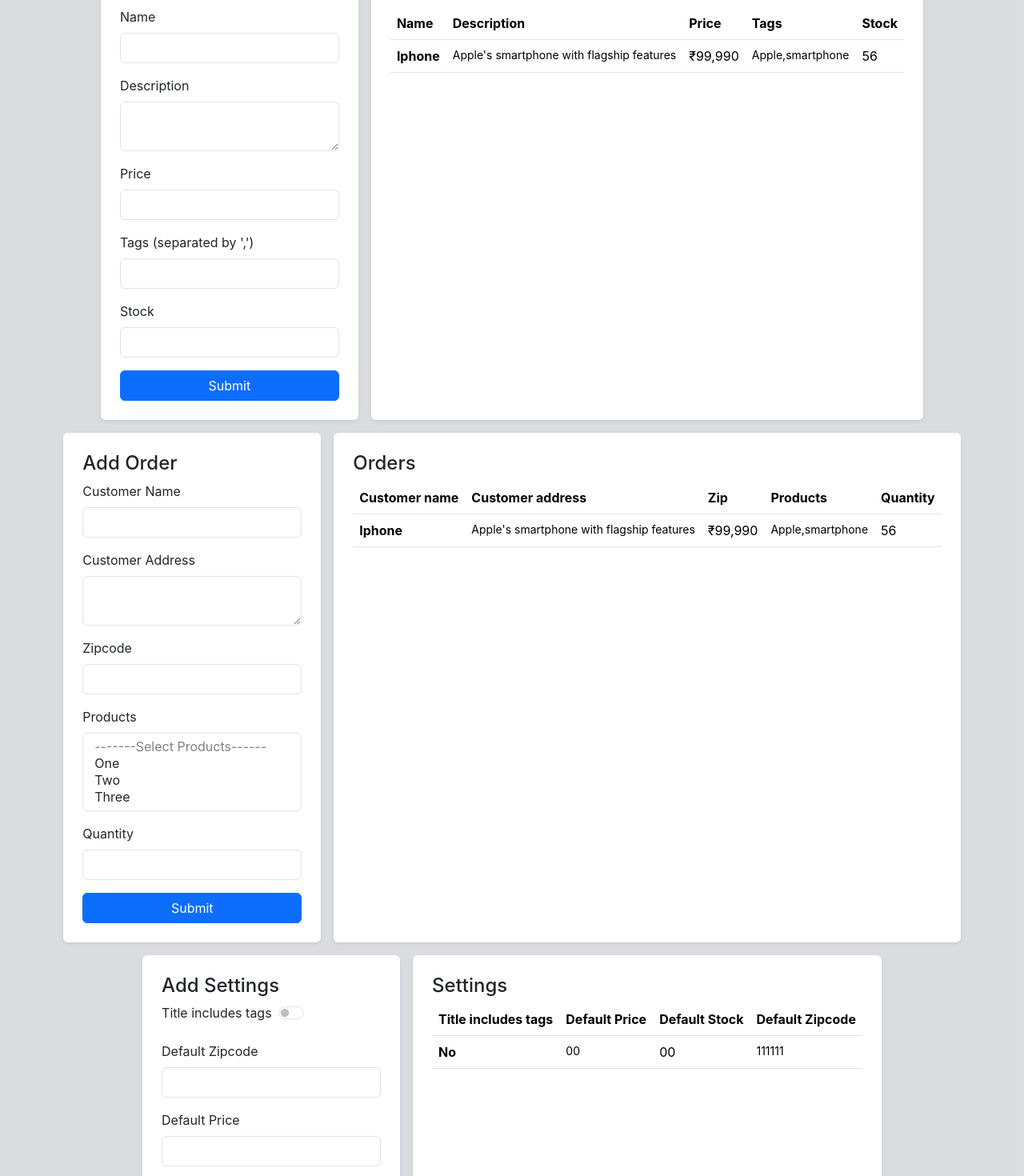
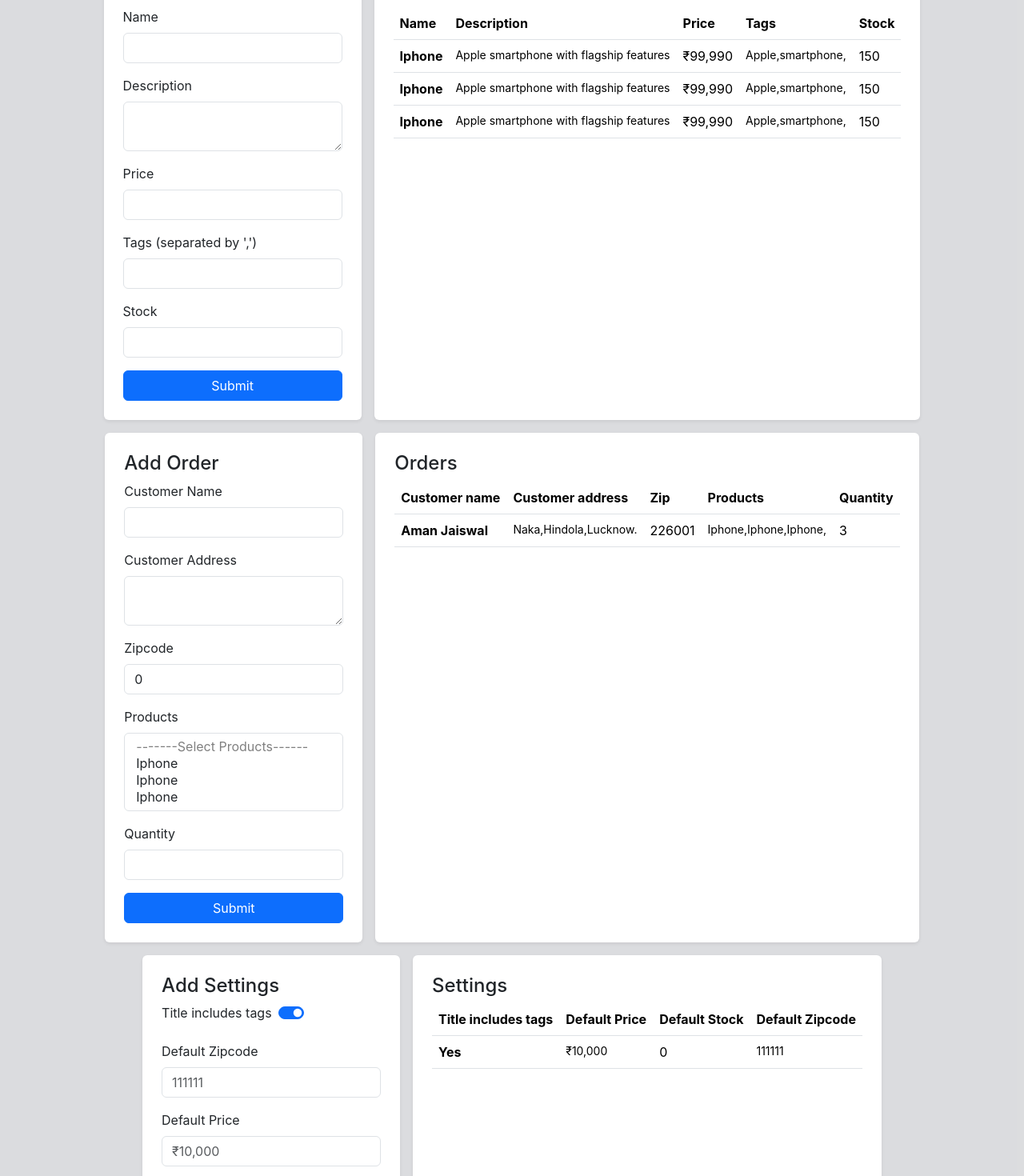
Before and after one commit to amanjaiswal-cedcoss/react-typescript-exercises, a React (Create React App) app: page / in a window 1280 px wide. Shown: the part 60-1530 px from the top of the page at 80% size. Built offline with nearby package versions, Linux system fonts and the light colour scheme.

Commit message:
final commit

```diff
--- a/src/App.tsx
+++ b/src/App.tsx
@@ -8,27 +8,59 @@ import ListProducts from "./components/ListProducts";
 import ListSettings from "./components/ListSettings";
 import { order, product, settings } from "./types";
 
+const initialProducts=[
+  { name:'Iphone',
+    description:'Apple smartphone with flagship features',
+    price:'₹99,990',
+    tags:['Apple','smartphone'],
+    stock:150,
+   },
+   { name:'Iphone',
+    description:'Apple smartphone with flagship features',
+    price:'₹99,990',
+    tags:['Apple','smartphone'],
+    stock:150,
+   },
+   { name:'Iphone',
+    description:'Apple smartphone with flagship features',
+    price:'₹99,990',
+    tags:['Apple','smartphone'],
+    stock:150,
+   },
+]
+
+const initialOrders=[
+  {
+    customerName:'Aman Jaiswal',
+    customerAddress:'Naka,Hindola,Lucknow.',
+    zipcode:226001,
+    products:initialProducts,
+    quantity:3,
+  }
+]
+
 function App() {
-  const [products, setProducts] = useState<product[]>([]);
-  const [orders, setOrders] = useState<order[]>([]);
-  const [settings, setSettings] = useState<settings>({ titleIncludesTags: false, defaultPrice: 0, defaultStock: 0, defaultZipcode: 111111,
-  });
+  const [products, setProducts] = useState<product[]>(initialProducts);
+  const [orders, setOrders] = useState<order[]>(initialOrders);
+  const [settings, setSettings] = useState<settings>({ titleIncludesTags: true, defaultPrice: '₹10,000', defaultStock: 0, defaultZipcode: 111111,});
 
-  const addSettings = () => {};
+  console.log('products-',products)
+  console.log('settings-',settings);
+
 
   return (
     <div className="App">
       <div className="d-flex justify-content-center ">
-        <AddProduct products={products} setProducts={setProducts}/>
-        <ListProducts />
+        <AddProduct products={products} setProducts={setProducts} settings={settings}/>
+        <ListProducts products={products} />
       </div>
       <div className="d-flex justify-content-center">
-        <AddOrder products={products} orders={orders} setOrders={setOrders} />
-        <ListOrders />
+        <AddOrder products={products} orders={orders} setOrders={setOrders} settings={settings} />
+        <ListOrders orders={orders} />
       </div>
       <div className="d-flex justify-content-center">
-        <AddSetting addSettings={addSettings} />
-        <ListSettings />
+        <AddSetting settings={settings} setSettings={setSettings} />
+        <ListSettings settings={settings}/>
       </div>
     </div>
   );
--- a/src/components/AddOrder.tsx
+++ b/src/components/AddOrder.tsx
@@ -1,12 +1,15 @@
 import React, { useRef } from 'react'
-import { order, product } from '../types'
+import { hookObj, order, product, settings } from '../types'
+import useConditions from './useConditions'
 interface IProps{
   products:product[]
   orders:order[]
   setOrders:React.Dispatch<React.SetStateAction<order[]>>
+  settings:settings
 }
 
 function AddOrder(props:IProps) {
+  const product = useRef<hookObj>({ name: "", price: "", tags: [], stock: 0, zipcode: 0});
 
   const refCustName=useRef<HTMLInputElement>(null)
   const refCustAddress=useRef<HTMLTextAreaElement>(null)
@@ -14,27 +17,34 @@ function AddOrder(props:IProps) {
   const refProducts=useRef<HTMLSelectElement>(null)
   const refQuantity=useRef<HTMLInputElement>(null)
 
-  const addOrder=()=>{
+  const finalObj = useConditions(props.settings, product.current);
+
+  const addOrder=(e:React.FormEvent<HTMLFormElement>)=>{
     if(refCustName.current!==null && refCustAddress.current!==null && refZipcode.current!==null && refProducts.current!==null && refQuantity.current!==null){
+      let tempArr:product[]=[]
       Array.from(refProducts.current.selectedOptions).forEach(ele=>{
-        console.log(ele.value)
+        tempArr.push(props.products[Number(ele.value)])
       })
+      product.current.zipcode=Number(refZipcode.current.value);
+      if(finalObj!==undefined){
+        let obj={
+          customerName:refCustName.current.value,
+          customerAddress:refCustAddress.current.value,
+          zipcode:finalObj.zipcode,
+          products:tempArr,
+          quantity:Number(refQuantity.current.value),
+        }
+        let temp=props.orders
+        temp.push(obj)
+        props.setOrders([...temp])
+        e.currentTarget.reset()
+      }
 
-      let obj={
-        customerName:refCustName.current.value,
-        customerAddress:refCustAddress.current.value,
-        zipcode:Number(refZipcode.current.value),
-        products:refProducts.current.value,
-        quantity:refQuantity.current.value,
-      }
-      // let temp=props.orders
-      // temp.push(obj)
-      // props.setOrders(temp)
     }
   }
 
   return (
-    <form className="border border-dark m-2 card p-4 d-inline-flex card shadow-sm border-0"  onSubmit={(e)=>{e.preventDefault();addOrder()}}>
+    <form className="border border-dark m-2 card p-4 d-inline-flex card shadow-sm border-0"  onSubmit={(e)=>{e.preventDefault();addOrder(e)}}>
       <h4>Add Order</h4>
       <div className="mb-3">
         <label className="form-label">Customer Name</label>
@@ -46,20 +56,20 @@ function AddOrder(props:IProps) {
       </div>
       <div className="mb-3">
         <label className="form-label">Zipcode</label>
-        <input ref={refZipcode} type="number" className="form-control" id="zipcode"/>
+        <input ref={refZipcode} defaultValue={0} min={0} type="number" className="form-control" id="zipcode"/>
       </div>
       <div className="mb-3">
         <label className="form-label">Products</label>
         <select ref={refProducts} className="form-select" multiple aria-label="multiple select example">
           <option disabled>-------Select Products------</option>
-          <option value="1">One</option>
-          <option value="2">Two</option>
-          <option value="3">Three</option>
+          {props.products.map((ele,i)=>{
+            return <option key={i} value={i}>{ele.name}</option>
+          })}
         </select>
       </div>
       <div className="mb-3">
         <label className="form-label">Quantity</label>
-        <input ref={refQuantity} type="number" className="form-control" id="quantity"/>
+        <input ref={refQuantity} required type="number" className="form-control" id="quantity"/>
       </div>
       <button type="submit" className="btn btn-primary">Submit</button>
     </form>
--- a/src/components/AddProduct.tsx
+++ b/src/components/AddProduct.tsx
@@ -1,60 +1,113 @@
-import React,{useRef} from 'react'
-import { product } from '../types'
-interface IProps{
-  products:product[]
-  setProducts:React.Dispatch<React.SetStateAction<product[]>>
+import React, { useRef } from "react";
+import { hookObj, product, settings } from "../types";
+import useConditions from "./useConditions";
+interface IProps {
+  products: product[];
+  setProducts: React.Dispatch<React.SetStateAction<product[]>>;
+  settings: settings;
 }
 
-function AddProduct(props:IProps) {
-  const refName=useRef<HTMLInputElement>(null)
-  const refDescription=useRef<HTMLTextAreaElement>(null)
-  const refPrice=useRef<HTMLInputElement>(null)
-  const refTags=useRef<HTMLInputElement>(null)
-  const refStock=useRef<HTMLInputElement>(null)
+function AddProduct(props: IProps) {
+  const product = useRef<hookObj>({ name: "", price: "", tags: [], stock: 0, zipcode: 0});
 
-  const addProduct=()=>{
-    if(refName.current!==null && refDescription.current!==null && refPrice.current!==null && refTags.current!==null && refStock.current!==null){
-      let tags=refTags.current.value.split(',')
-      let obj={
-        name:refName.current.value,
-        description:refDescription.current.value,
-        price:refPrice.current.value,
-        tags:tags,
-        stock:Number(refStock.current.value),
+  const refName = useRef<HTMLInputElement>(null);
+  const refDescription = useRef<HTMLTextAreaElement>(null);
+  const refPrice = useRef<HTMLInputElement>(null);
+  const refTags = useRef<HTMLInputElement>(null);
+  const refStock = useRef<HTMLInputElement>(null);
+
+  const finalObj = useConditions(props.settings, product.current);
+
+  const addProduct = (e: React.FormEvent<HTMLFormElement>) => {
+    if (
+      refName.current !== null &&
+      refDescription.current !== null &&
+      refPrice.current !== null &&
+      refTags.current !== null &&
+      refStock.current !== null
+    ) {
+      let tags = refTags.current.value.split(",");
+      product.current.name = refName.current.value;
+      product.current.price = refPrice.current.value;
+      product.current.stock = Number(refStock.current.value);
+      let temp = props.products;
+      if (finalObj !== undefined) {
+        let obj = {
+          name: finalObj.name,
+          description: refDescription.current.value,
+          price: finalObj.price,
+          tags: tags,
+          stock: finalObj.stock,
+        };
+        console.log(obj)
+        temp.push(obj);
+        props.setProducts([...temp]);
+        // e.currentTarget.reset();
       }
-      let temp=props.products;
-      temp.push(obj)
-      props.setProducts(temp)
     }
-
-  }
+  };
 
   return (
-    <form className="border border-dark m-2 card p-4 d-inline-flex card shadow-sm border-0" onSubmit={(e)=>{e.preventDefault();addProduct()}}>
+    <form
+      className="border border-dark m-2 card p-4 d-inline-flex card shadow-sm border-0"
+      onSubmit={(e) => {
+        e.preventDefault();
+        addProduct(e);
+      }}
+    >
       <h4>Add Product</h4>
       <div className="mb-3">
         <label className="form-label">Name</label>
-        <input ref={refName} type="text" className="form-control" id="name"/>
+        <input
+          required
+          ref={refName}
+          type="text"
+          className="form-control"
+          id="name"
+        />
       </div>
       <div className="mb-3">
         <label className="form-label">Description</label>
-        <textarea ref={refDescription} className="form-control" id="description"/>
+        <textarea
+          required
+          ref={refDescription}
+          className="form-control"
+          id="description"
+        />
       </div>
       <div className="mb-3">
         <label className="form-label">Price</label>
-        <input ref={refPrice} type="number" className="form-control" id="price"/>
+        <input
+          ref={refPrice}
+          type="number"
+          className="form-control"
+          id="price"
+        />
       </div>
       <div className="mb-3">
         <label className="form-label">Tags (separated by ',')</label>
-        <input ref={refTags} type="text" className="form-control" id="tags"/>
+        <input
+          required
+          ref={refTags}
+          type="text"
+          className="form-control"
+          id="tags"
+        />
       </div>
       <div className="mb-3">
         <label className="form-label">Stock</label>
-        <input ref={refStock} type="number" className="form-control" id="stock"/>
+        <input
+          ref={refStock}
+          type="number"
+          className="form-control"
+          id="stock"
+        />
       </div>
-      <button type="submit" className="btn btn-primary">Submit</button>
+      <button type="submit" className="btn btn-primary">
+        Submit
+      </button>
     </form>
-  )
+  );
 }
 
-export default AddProduct
+export default AddProduct;
--- a/src/components/AddSetting.tsx
+++ b/src/components/AddSetting.tsx
@@ -1,29 +1,57 @@
-import React from 'react'
+import React, { useRef } from 'react'
+import { settings } from '../types'
 interface IProps{
-  addSettings:()=>void
+  settings:settings
+  setSettings:React.Dispatch<React.SetStateAction<settings>>
 }
 
 function AddSetting(props:IProps) {
+  const titleWithTagsRef=useRef<HTMLInputElement>(null)
+  const defaultZipcodeRef=useRef<HTMLInputElement>(null)
+  const defaultPriceRef=useRef<HTMLInputElement>(null)
+  const defaultStockRef=useRef<HTMLInputElement>(null)
+
+  const changeSettings=(e:React.FormEvent<HTMLFormElement>)=>{
+    if(titleWithTagsRef.current!==null && defaultZipcodeRef.current!==null && defaultPriceRef.current!==null && defaultStockRef.current!==null){
+      let obj={
+        titleIncludesTags:titleWithTagsRef.current.checked,
+        defaultPrice:defaultPriceRef.current.value,
+        defaultStock:Number(defaultStockRef.current.value),
+        defaultZipcode:Number(defaultZipcodeRef.current.value),
+      }
+      props.setSettings({...obj})
+    }
+  }
+
+  const toggleTitleTags=()=>{
+    let obj=props.settings;
+    if(titleWithTagsRef.current!==null){
+    obj.titleIncludesTags=titleWithTagsRef.current.checked;
+    }
+    props.setSettings({...obj})
+  }
+
+
   return (
-    <form className="border border-dark m-2 card p-4 d-inline-flex card shadow-sm border-0">
+    <form className="border border-dark m-2 card p-4 d-inline-flex card shadow-sm border-0" onSubmit={(e)=>{e.preventDefault();changeSettings(e)}}>
       <h4>Add Settings</h4>
       <div className="mb-3 d-flex">
         <label className="form-label me-2">Title includes tags</label>
         <div className="form-check form-switch">
-        <input className="form-check-input" type="checkbox" id="titletags"/>
+        <input className="form-check-input" onChange={toggleTitleTags} ref={titleWithTagsRef} defaultChecked={props.settings.titleIncludesTags} type="checkbox" id="titletags"/>
       </div>
       </div>
       <div className="mb-3">
         <label className="form-label">Default Zipcode</label>
-        <input type="number" className="form-control" id="defaultzipcode"/>
+        <input type="number" ref={defaultZipcodeRef} placeholder={String(props.settings.defaultZipcode)} className="form-control" id="defaultzipcode"/>
       </div>
       <div className="mb-3">
         <label className="form-label">Default Price</label>
-        <input type="number" className="form-control" id="defaultprice"/>
+        <input type="text" ref={defaultPriceRef} placeholder={props.settings.defaultPrice} className="form-control" id="defaultprice"/>
       </div>
       <div className="mb-3">
         <label className="form-label">Default Stock</label>
-        <input type="number" className="form-control" id="defaultstock"/>
+        <input type="number" ref={defaultStockRef} placeholder={String(props.settings.defaultStock)} className="form-control" id="defaultstock"/>
       </div>
       <button type="submit" className="btn btn-primary">Submit</button>
     </form>
--- a/src/components/ListOrders.tsx
+++ b/src/components/ListOrders.tsx
@@ -1,6 +1,11 @@
 import React from 'react'
+import { order } from '../types'
 
-function ListOrders() {
+interface IProps{
+  orders:order[]
+}
+
+function ListOrders(props:IProps) {
   return (
     <div className="border border-dark m-2 card p-4 d-inline-flex card shadow-sm border-0">
       <h4>Orders</h4>
@@ -15,13 +20,15 @@ function ListOrders() {
           </tr>
         </thead>
         <tbody>
-          <tr>
-            <th scope="row">Iphone</th>
-            <td className="shorttxt">Apple's smartphone with flagship features</td>
-            <td>₹99,990</td>
-            <td className="shorttxt">Apple,smartphone</td>
-            <td>56</td>
+          {props.orders.map(ele=>{
+            return  <tr>
+            <th scope="row">{ele.customerName}</th>
+            <td className="shorttxt">{ele.customerAddress}</td>
+            <td>{ele.zipcode}</td>
+            <td className="shorttxt">{ele.products.map(ele=>ele.name+',')}</td>
+            <td>{ele.quantity}</td>
           </tr>
+          })}
         </tbody>
       </table>
     </div>
--- a/src/components/ListProducts.tsx
+++ b/src/components/ListProducts.tsx
@@ -1,6 +1,10 @@
 import React from "react";
+import { product } from "../types";
+interface IProps{
+  products:product[]
+}
 
-function ListProducts() {
+function ListProducts(props:IProps) {
   return (
     <div className="border border-dark m-2 card p-4 d-inline-flex card shadow-sm border-0">
       <h4>Products</h4>
@@ -15,13 +19,15 @@ function ListProducts() {
           </tr>
         </thead>
         <tbody>
-          <tr>
-            <th scope="row">Iphone</th>
-            <td className="shorttxt">Apple's smartphone with flagship features</td>
-            <td>₹99,990</td>
-            <td className="shorttxt">Apple,smartphone</td>
-            <td>56</td>
+          {props.products.map(ele=>{
+            return <tr>
+            <th scope="row">{ele.name}</th>
+            <td className="shorttxt">{ele.description}</td>
+            <td>{ele.price}</td>
+            <td className="shorttxt">{ele.tags.map(item=>{return item+','})}</td>
+            <td>{ele.stock}</td>
           </tr>
+          })}
         </tbody>
       </table>
     </div>
--- a/src/components/ListSettings.tsx
+++ b/src/components/ListSettings.tsx
@@ -1,6 +1,10 @@
 import React from 'react'
+import { settings } from '../types'
+interface IProps{
+  settings:settings
+}
 
-function ListSettings() {
+function ListSettings(props:IProps) {
   return (
     <div className="border border-dark m-2 card p-4 d-inline-flex card shadow-sm border-0">
       <h4>Settings</h4>
@@ -15,10 +19,10 @@ function ListSettings() {
         </thead>
         <tbody>
           <tr>
-            <th scope="row">No</th>
-            <td className="shorttxt">00</td>
-            <td>00</td>
-            <td className="shorttxt">111111</td>
+            <th scope="row">{props.settings.titleIncludesTags?'Yes':'No'}</th>
+            <td className="shorttxt">{props.settings.defaultPrice}</td>
+            <td>{props.settings.defaultStock}</td>
+            <td className="shorttxt">{props.settings.defaultZipcode}</td>
           </tr>
         </tbody>
       </table>
```
Also changed, not shown: src/components/useConditions.tsx (+28 -6 lines), src/types.tsx (+9 -1 lines).
